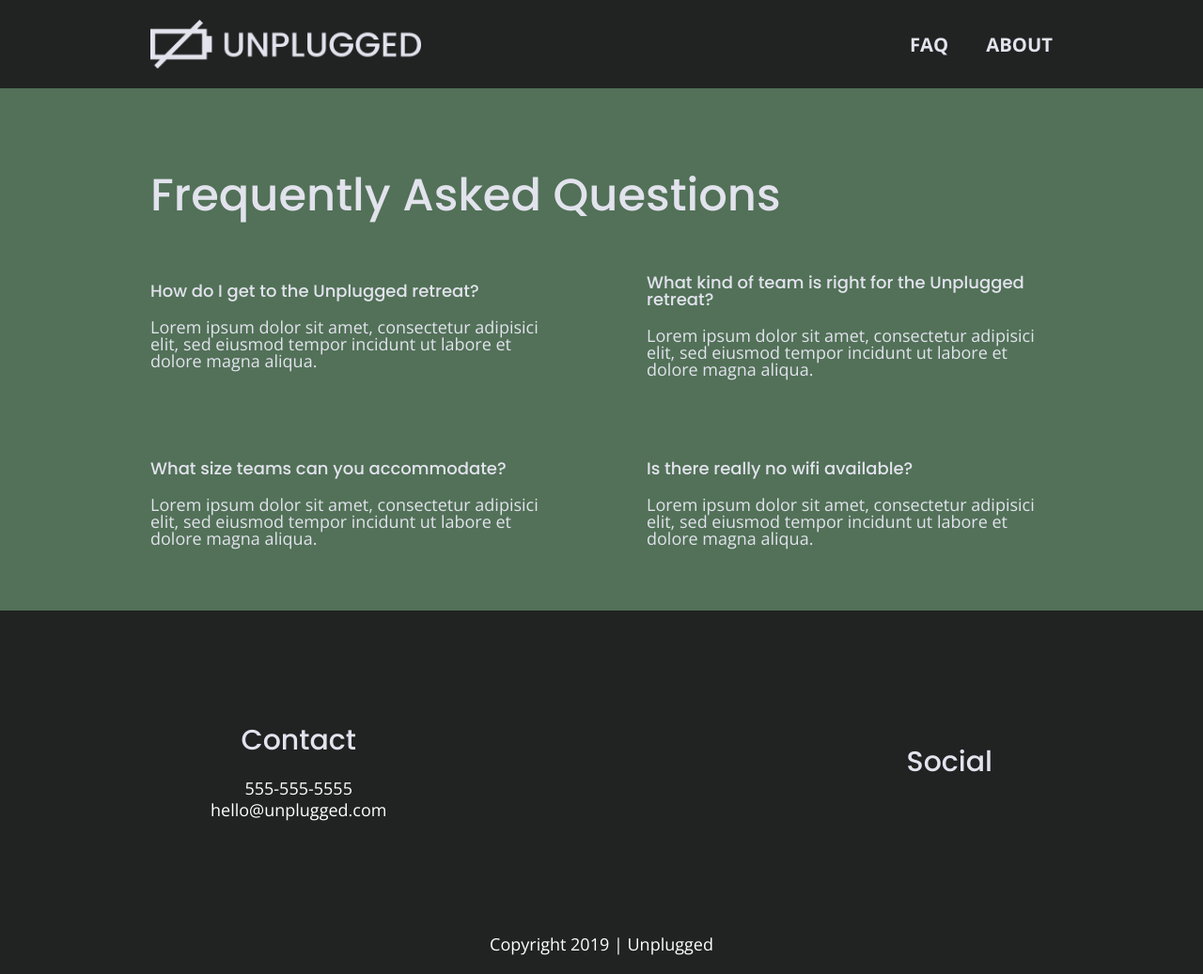
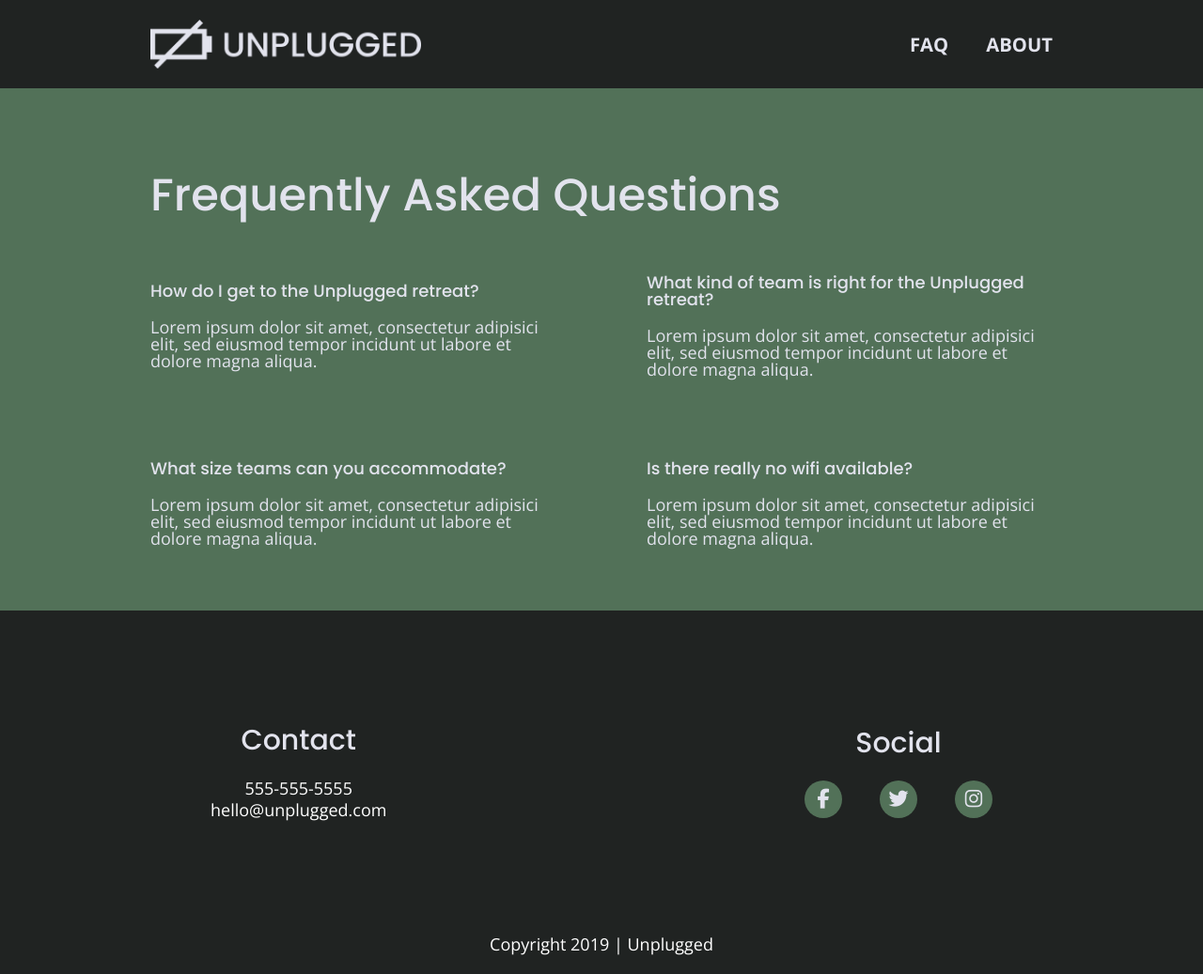
Before and after one commit to twie44/unplugged-2022, a website: page faq/index.html in a window 1280 px wide. Shown: the whole page at 94% size. Drawn offline with nearby package versions, Linux system fonts and the light colour scheme; files that its build step writes are made by us from their sources; files whose address does not match are found by name.

Commit message:
styling social icons

```diff
--- a/css/main.css
+++ b/css/main.css
@@ -227,6 +227,14 @@ footer .social-icons p {
     display: flex;
     justify-content: center;
     align-items: center;
+    background-color: #527158;
+    border-radius: 50%;
+    width: 40px;
+    height:40px;
+}
+
+footer .social-icons p {
+  font-size: 1.3125em;
 }
 
 footer .content-wrapper {
@@ -680,6 +688,11 @@ FAQ Page
     line-height: 1.285;
   }
 
+  footer .social-icons {
+    width: 12.5em;
+    justify-content: space-between;
+  }
+
   footer .copyright {
     width: 100%;
   }
@@ -790,8 +803,17 @@ FAQ Page
   }
 
   /* Reviews */
+
+  .reviews h2 {
+    padding-bottom: 50px;
+  }
+
   .reviews article div {
     width: 42%;
+  }
+
+  footer h4 {
+    font-size: 1.875em;
   }
 
   /* =========================================
--- a/faq/index.html
+++ b/faq/index.html
@@ -90,9 +90,17 @@
       <div class="social">
         <h3>Social</h3>
         <div class="social-icons">
-          <p><a href="https://www.facebook.com/yoursite" target="_blank"></a></p>
-          <p><a href="https://www.twitter.com/yoursite" target="_blank"></a></p>
-          <p><a href="https://www.instagram.com/yoursite" target="_blank"></a></p>
+          <p>
+            <a href="https://www.facebook.com/yoursite" target="_blank"><i class="fab fa-facebook-f">
+            </i></a>
+          </p>
+          <p>
+            <a href="https://www.twitter.com/yoursite" target="_blank"><i class="fab fa-twitter"></i>
+            </a>
+          </p>
+          <p>
+            <a href="https://www.instagram.com/yoursite" target="_blank"><i class="fab fa-instagram"></i></a>
+          </p>
           <!-- other social links here -->
         </div>
       </div>
```
Also changed, not shown: about/index.html (+11 -4 lines), index.html (+5 -3 lines).
